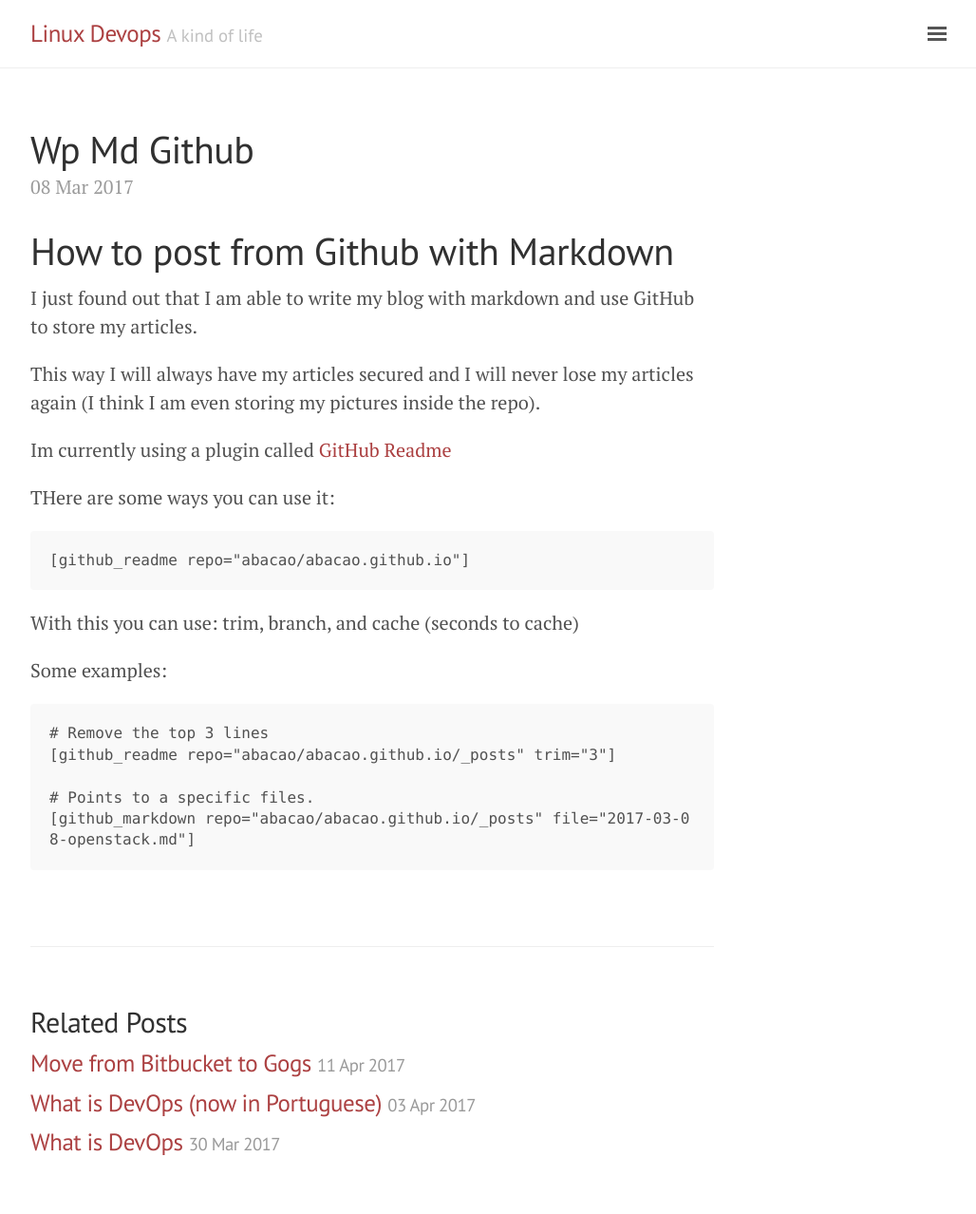
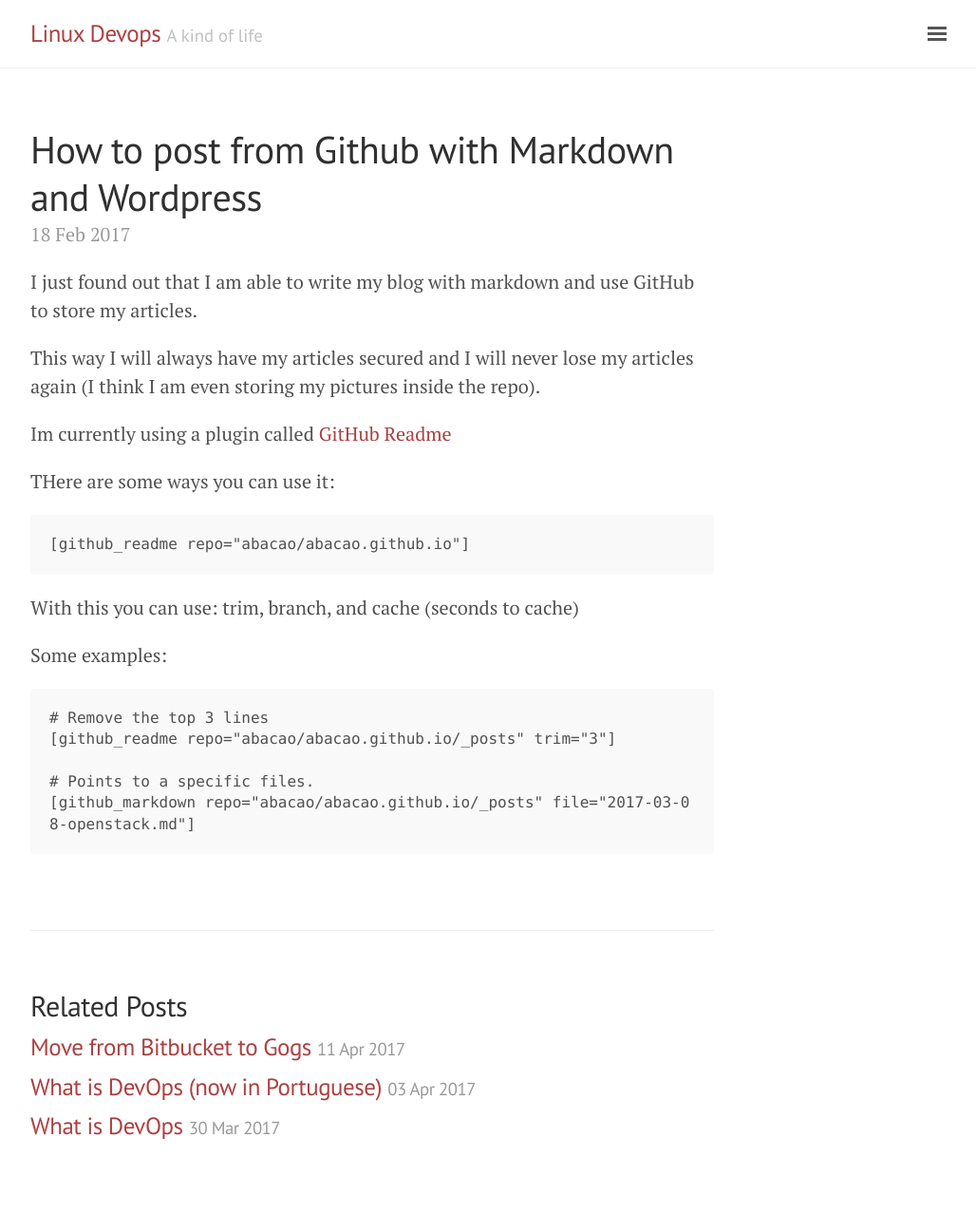
Before and after one commit to abacao/abacao.github.io, a Jekyll site: the page built from _posts/2017-02-18-wp-md-github.md, in a window 1280 px wide. Shown: the whole page at 95% size, without its empty margins (248-1276 px from the left). Built offline with Jekyll 4.4.1, drawn with Linux system fonts in a browser that asks for light colours; our own code applies the rules of GitHub Pages for plain Markdown files.

Commit message:
new and old stuff

```diff
--- a/_posts/2017-03-08-wp-md-github.md
+++ b/_posts/2017-02-18-wp-md-github.md
@@ -1,4 +1,7 @@
-# How to post from Github with Markdown
+---
+layout: post
+title: How to post from Github with Markdown and Wordpress
+---
 
 I just found out that I am able to write my blog with markdown and use GitHub to store my articles.
 
```
Also changed, not shown: _posts/2017-03-09-screen_tips.md (+4 -1 lines), _posts/2017-01-25-openstack.md (renamed from _posts/2017-03-08-openstack.md), _posts/2017-03-28-yet_another_lastpass.md (renamed from _posts/2017-3-28-yet_another_lastpass.md), _posts/2017-03-30-what_is_devops.md (renamed from _posts/2017-3-30-what_is_devops.md), _posts/2017-04-03-devops_in_portuguese.md (renamed from _posts/2017-4-3-devops_in_portuguese.md), 1 other file.
